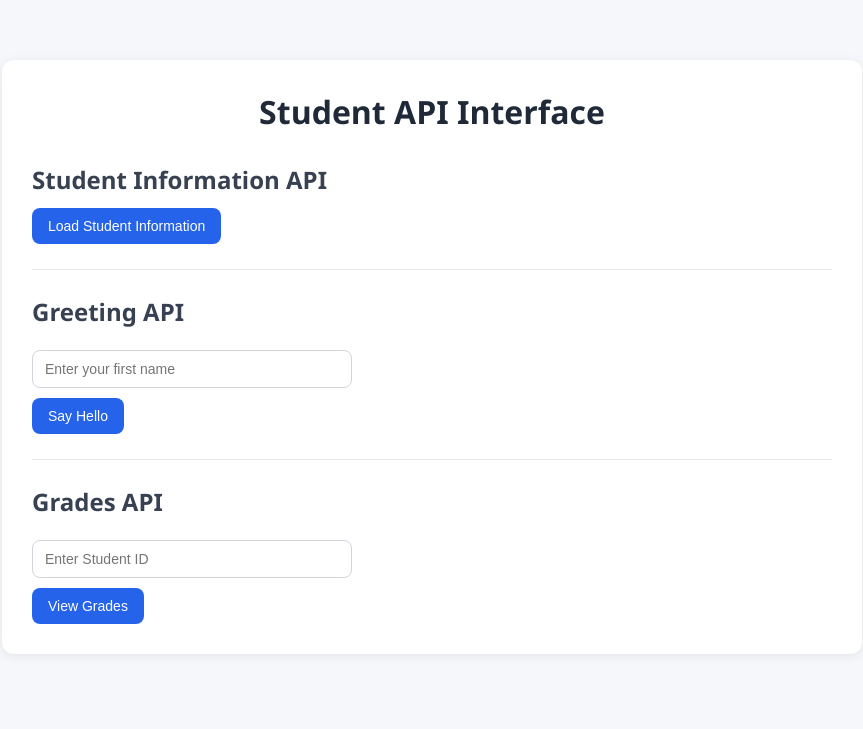
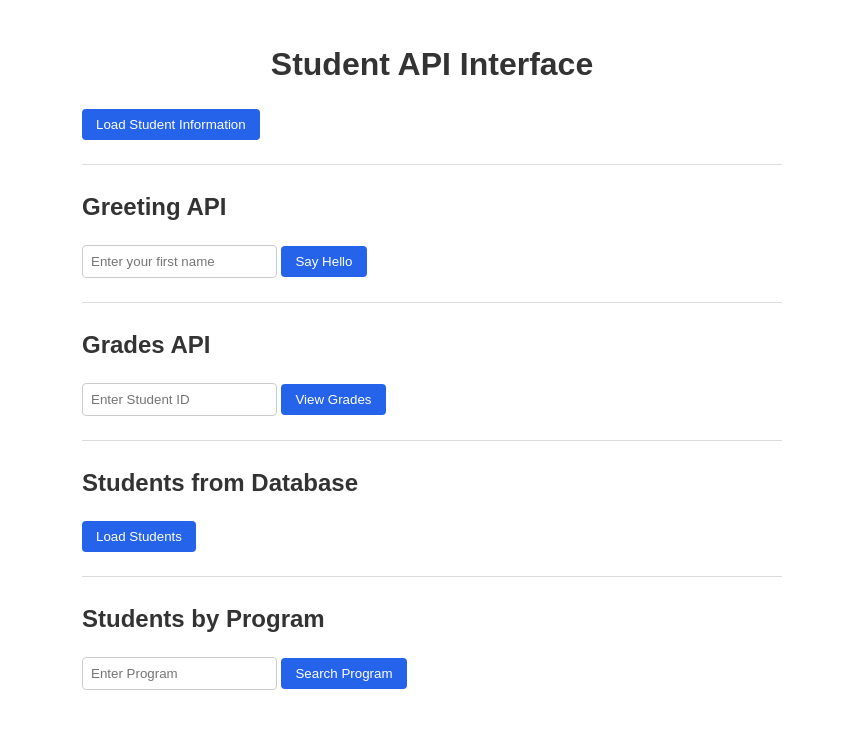
Before and after one commit to abordajejm-a11y/Abordaje_JM, a Flask app: page / in a window 1280 px wide. Shown: the top 729 px of the page, without its empty margins (208-1071 px from the left). Run offline with Flask 3, Linux system fonts and the light colour scheme.

Commit message:
Integrate SQLite database with Flask API

```diff
--- a/app.py
+++ b/app.py
@@ -1,30 +1,63 @@
+import sqlite3
 from flask import Flask, jsonify, request, render_template
 
 app = Flask(__name__)
+
+def get_db_connection():
+    conn = sqlite3.connect('students.db')
+    conn.row_factory = sqlite3.Row
+    return conn
 
 @app.route('/')
 def home():
     return render_template('index.html')
 
-@app.route('/student')
-def get_student():
-    return jsonify({
-        "student_id": "2024-00111",
-        "name": "JM P. Abordaje",
-        "program": "BSIT",
-        "year": 3,
-        "section": "A"
-    })
+# Get all students
+@app.route('/students')
+def get_students():
+
+    conn = get_db_connection()
+
+    students = conn.execute(
+        'SELECT * FROM students'
+    ).fetchall()
+
+    conn.close()
+
+    return jsonify([dict(student) for student in students])
+
+# Get one student by ID
+@app.route('/students/<student_id>')
+def get_student(student_id):
+
+    conn = get_db_connection()
+
+    student = conn.execute(
+        'SELECT * FROM students WHERE student_id = ?',
+        (student_id,)
+    ).fetchone()
+
+    conn.close()
+
+    if student is None:
+        return jsonify({
+            "error": "Student not found"
+        }), 404
+
+    return jsonify(dict(student))
 
 @app.route('/hello')
 def say_hello():
+
     name = request.args.get('name', 'Student')
+
     return jsonify({
         "message": f"Hello, {name}!"
     })
 
 @app.route('/grades')
 def grades():
+
     student_id = request.args.get('student_id')
 
     return jsonify({
@@ -36,5 +69,19 @@ def grades():
         }
     })
 
+@app.route('/students/program/BSIT')
+def get_students_by_program():
+
+    conn = get_db_connection()
+
+    students = conn.execute(
+        'SELECT * FROM students WHERE program = ?',
+        ('BSIT',)
+    ).fetchall()
+
+    conn.close()
+
+    return jsonify([dict(student) for student in students])
+
 if __name__ == '__main__':
     app.run(debug=True)
--- a/templates/index.html
+++ b/templates/index.html
@@ -1,239 +1,186 @@
 <!DOCTYPE html>
-<html lang="en">
+<html>
 <head>
-    <meta charset="UTF-8">
-    <meta name="viewport" content="width=device-width, initial-scale=1.0">
 <title>Student API Interface</title>
-
 <style>
-        * {
-            margin: 0;
-            padding: 0;
-            box-sizing: border-box;
+    body {
+        font-family: Arial, sans-serif;
+        max-width: 700px;
+        margin: 40px auto;
+        padding: 0 20px;
+        color: #333;
+        line-height: 1.5;
     }
-
-        body {
-            font-family: "Segoe UI", Arial, sans-serif;
-            background: #f5f7fa;
-            color: #333;
-            max-width: 900px;
-            margin: 40px auto;
-            padding: 20px;
+    h1 { text-align: center; }
+    hr { margin: 24px 0; border: none; border-top: 1px solid #ddd; }
+    input {
+        padding: 8px;
+        border: 1px solid #ccc;
+        border-radius: 4px;
     }
-
-        .container {
-            background: #fff;
-            padding: 30px;
-            border-radius: 12px;
-            box-shadow: 0 2px 12px rgba(0, 0, 0, 0.08);
+    button {
+        padding: 8px 14px;
+        border: none;
+        border-radius: 4px;
+        background: #2563eb;
+        color: #fff;
+        cursor: pointer;
     }
-
-        h1 {
-            text-align: center;
-            color: #1f2937;
-            margin-bottom: 30px;
-        }
-
-        h2 {
-            color: #374151;
-            margin-bottom: 12px;
-        }
-
-        hr {
-            border: none;
-            border-top: 1px solid #e5e7eb;
-            margin: 25px 0;
-        }
-
-        input {
-            width: 100%;
-            max-width: 320px;
-            padding: 10px 12px;
-            border: 1px solid #d1d5db;
-            border-radius: 8px;
-            margin: 10px 0;
-            font-size: 14px;
-        }
-
-        input:focus {
-            outline: none;
-            border-color: #2563eb;
-        }
-
-        button {
-            background: #2563eb;
-            color: white;
-            border: none;
-            padding: 10px 16px;
-            border-radius: 8px;
-            cursor: pointer;
-            font-size: 14px;
-            transition: 0.2s;
-        }
-
-        button:hover {
-            background: #1d4ed8;
-        }
-
-        .card {
-            margin-top: 15px;
-            padding: 16px;
-            background: #f9fafb;
-            border-radius: 10px;
-            border-left: 4px solid #2563eb;
-        }
-
-        .card h3 {
-            margin-bottom: 10px;
-            color: #1f2937;
-        }
-
-        p {
-            margin: 6px 0;
-        }
-
-        ul {
-            margin-top: 10px;
-            padding-left: 20px;
-        }
-
-        li {
-            margin-bottom: 5px;
-        }
-
-        #greeting {
-            margin-top: 12px;
-            color: #2563eb;
-            font-weight: 600;
-        }
+    button:hover { background: #1d4ed8; }
+    #greeting { font-weight: bold; color: #2563eb; }
 </style>
 </head>
 <body>
 
-    <div class="container">
-
 <h1>Student API Interface</h1>
 
-        <h2>Student Information API</h2>
-
-        <button onclick="loadStudent()">
-            Load Student Information
-        </button>
-
+<button onclick="loadStudent()">Load Student Information</button>
 <div id="result"></div>
 
 <hr>
 
 <h2>Greeting API</h2>
-
-        <input
-            type="text"
-            id="nameInput"
-            placeholder="Enter your first name">
-
-        <br>
-
-        <button onclick="sayHello()">
-            Say Hello
-        </button>
-
+<input type="text" id="nameInput" placeholder="Enter your first name">
+<button onclick="sayHello()">Say Hello</button>
 <p id="greeting"></p>
 
 <hr>
 
 <h2>Grades API</h2>
+<input type="text" id="studentIdInput" placeholder="Enter Student ID">
+<button onclick="loadGrades()">View Grades</button>
+<div id="gradesResult"></div>
+
+<hr>
+
+<h2>Students from Database</h2>
+<button onclick="loadStudents()">Load Students</button>
+<div id="studentList"></div>
+
+<hr>
+
+<h2>Students by Program</h2>
 
 <input
     type="text"
-            id="studentIdInput"
-            placeholder="Enter Student ID">
+    id="programInput"
+    placeholder="Enter Program">
 
-        <br>
-
-        <button onclick="loadGrades()">
-            View Grades
+<button onclick="loadProgramStudents()">
+    Search Program
 </button>
 
-        <div id="gradesResult"></div>
-
-    </div>
+<div id="programResult"></div>
 
 <script>
 function loadStudent() {
-            fetch('/student')
+    fetch('/students/2024-00329')
         .then(response => response.json())
         .then(data => {
-                    document.getElementById('result').innerHTML = `
-                        <div class="card">
-                            <h3>Student Information</h3>
-                            <p><b>Student ID:</b> ${data.student_id}</p>
-                            <p><b>Name:</b> ${data.name}</p>
-                            <p><b>Program:</b> ${data.program}</p>
-                            <p><b>Year:</b> ${data.year}</p>
-                            <p><b>Section:</b> ${data.section}</p>
-                        </div>
-                    `;
+            document.getElementById('result').innerHTML =
+                '<p><b>Student ID:</b> ' + data.student_id + '</p>' +
+                '<p><b>Name:</b> ' + data.name + '</p>' +
+                '<p><b>Program:</b> ' + data.program + '</p>' +
+                '<p><b>Year:</b> ' + data.year + '</p>' +
+                '<p><b>Section:</b> ' + data.section + '</p>';
         })
         .catch(error => {
             document.getElementById('result').innerHTML =
-                        '<div class="card">Unable to retrieve student information.</div>';
-                    console.error(error);
+                '<p>Unable to retrieve data.</p>';
         });
 }
 
 function sayHello() {
     const name = document.getElementById('nameInput').value;
-
     fetch('/hello?name=' + encodeURIComponent(name))
         .then(response => response.json())
         .then(data => {
-                    document.getElementById('greeting').innerText =
-                        data.message;
+            document.getElementById('greeting').innerText = data.message;
         })
         .catch(error => {
             document.getElementById('greeting').innerText =
                 'Unable to retrieve greeting.';
-                    console.error(error);
         });
 }
 
 function loadGrades() {
-            const studentId =
-                document.getElementById('studentIdInput').value;
-
+    const studentId = document.getElementById('studentIdInput').value;
     fetch('/grades?student_id=' + encodeURIComponent(studentId))
         .then(response => response.json())
         .then(data => {
-
-                    let html = `
-                        <div class="card">
-                            <h3>Student Grades</h3>
-                            <p><b>Student ID:</b> ${data.student_id}</p>
-                            <ul>
-                    `;
-
+            let html = '<h3>Student Grades</h3>' +
+                       '<p><b>Student ID:</b> ' + data.student_id + '</p><ul>';
             for (const subject in data.grades) {
-                        html += `
-                            <li>
-                                <b>${subject}</b>: ${data.grades[subject]}
-                            </li>
-                        `;
+                html += '<li><b>' + subject + '</b>: ' + data.grades[subject] + '</li>';
             }
-
-                    html += `
-                            </ul>
-                        </div>
-                    `;
-
+            html += '</ul>';
             document.getElementById('gradesResult').innerHTML = html;
         })
         .catch(error => {
             document.getElementById('gradesResult').innerHTML =
-                        '<div class="card">Unable to retrieve grades.</div>';
-                    console.error(error);
+                '<p>Unable to retrieve grades.</p>';
         });
 }
+
+function loadStudents() {
+    fetch('/students')
+        .then(response => response.json())
+        .then(data => {
+            let output = '';
+            data.forEach(student => {
+                output +=
+                    '<p>' +
+                    '<b>' + student.student_id + '</b> - ' +
+                    student.name + ' | ' +
+                    student.program + ' | Year ' +
+                    student.year + ' | Section ' +
+                    student.section +
+                    '</p>';
+            });
+            document.getElementById('studentList').innerHTML = output;
+        })
+        .catch(error => {
+            document.getElementById('studentList').innerHTML =
+                '<p>Unable to retrieve students.</p>';
+        });
+}
+
+function loadProgramStudents() {
+
+    const program =
+        document.getElementById("programInput").value;
+
+    fetch('/students/program/' + encodeURIComponent(program))
+        .then(response => response.json())
+        .then(data => {
+
+            let output = '<div class="card">';
+
+            data.forEach(student => {
+                output += `
+                    <p>
+                        <b>${student.student_id}</b> -
+                        ${student.name}
+                        | Year ${student.year}
+                        | Section ${student.section}
+                    </p>
+                `;
+            });
+
+            output += '</div>';
+
+            document.getElementById('programResult').innerHTML =
+                output;
+        })
+        .catch(error => {
+
+            document.getElementById('programResult').innerHTML =
+                '<p>Unable to retrieve records.</p>';
+        });
+}
+
 </script>
+
 
 </body>
 </html>
```
Also changed, not shown: init_db.py (added, +36 -0 lines), students.db (added). Lines whose indentation alone changed are shown as unchanged.
